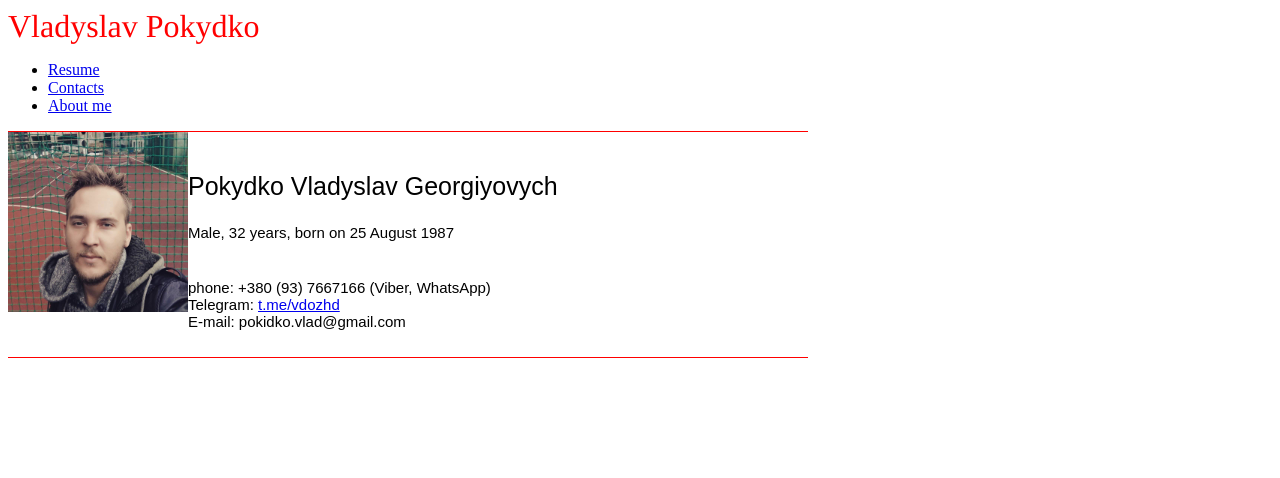
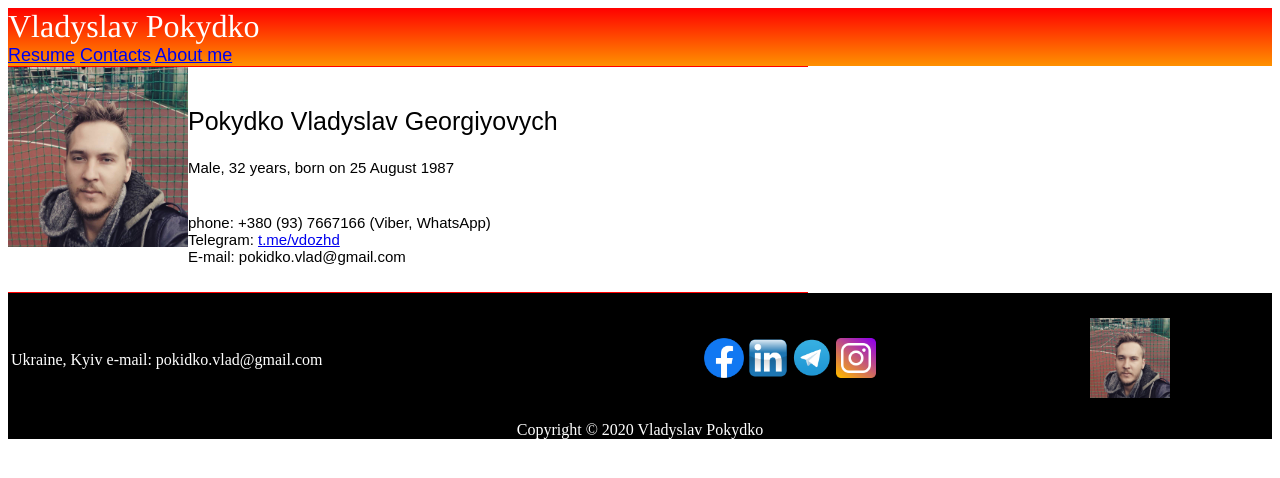
Before and after one commit to vdozhd/MyCV, a plain HTML site: page index.html in a window 1280 px wide. Drawn offline with Linux system fonts and the light colour scheme.

Commit message:
added footer

```diff
--- a/index.html
+++ b/index.html
@@ -11,12 +11,11 @@
 <body>
         <header>
         <div id="impression">Vladyslav Pokydko</div>
-        <div><nav>
-            <ul>
-                <li><a href="index.html">Resume</a></li>
-                <li><a href="contacts.html">Contacts</a></li>  <!--Создать страницу-->
-                <li><a href="aboutme.html">About me</a></li> <!--Создать страницу-->
-            </ul>
+        <div id="links" align=right>
+            <nav>
+            <a href="index.html">Resume</a>
+            <a href="contacts.html">Contacts</a>  <!--Создать страницу-->
+            <a href="aboutme.html">About me</a>
         </nav>
         </div>
     </header>
@@ -35,4 +34,24 @@
     <section>
     </section>
 </body>
+<footer>
+    <table width=100% border="0px">
+        <tr>
+            <td>Contact</td>
+            <td>Social</td>
+            <td>Resume</td>
+        </tr>
+        <tr>
+            <td><font color=white>Ukraine, Kyiv
+                e-mail: pokidko.vlad@gmail.com </font></td>
+            <td>  <a href="https://www.facebook.com/vladislavdozhd"><img src="img/Facebook.png" height=40px width=40px></a>
+                <a href="https://www.linkedin.com/in/vladislav-pokidko-7472a1130/"><img src="img/LinkedIn.png" height=40px width=40px></a>
+                <a href="https://t.me/vdozhd"><img src="img/telegram.png" height=40px width=40px></a>
+                <a href="https://www.instagram.com/vdozhd"><img src="img/instagram.png" height=40px width=40px></a></td>
+            <td><img src="img/ava.jpg" alt="Pokydko Vladyslav" height="80px"></td>
+        </tr>
+    </table>
+      <p align=center><font color=white>Copyright © <time datetime="2020">2020</time>
+       Vladyslav Pokydko</font></p>
+    </footer>
 </html>
--- a/styles.css
+++ b/styles.css
@@ -1,3 +1,21 @@
+header {
+    background: linear-gradient(to top, #ff9100, #ff0000);
+}
+footer {
+    background-color: black;
+}
+#impression {
+    display: table;
+    font-size: 32px;
+    font-family: Times;
+    color: White;
+}
+#links {
+    display: flex;
+    border: 1px;
+    font-family: sans-serif;
+    font-size: large;
+}
 #inform {
     display: table;
     border-bottom: 1px solid red;
@@ -27,8 +45,3 @@
     text-align: left;
     font-size: 15px;
     font-family: Arial;}
-#impression {
-    font-size: 32px;
-    font-family: Times;
-    color: red;
-}
```
Also changed, not shown: img/Facebook.png (added), img/Telegram.png (added), img/instagram.png (added), img/linkedIn.png (added).
